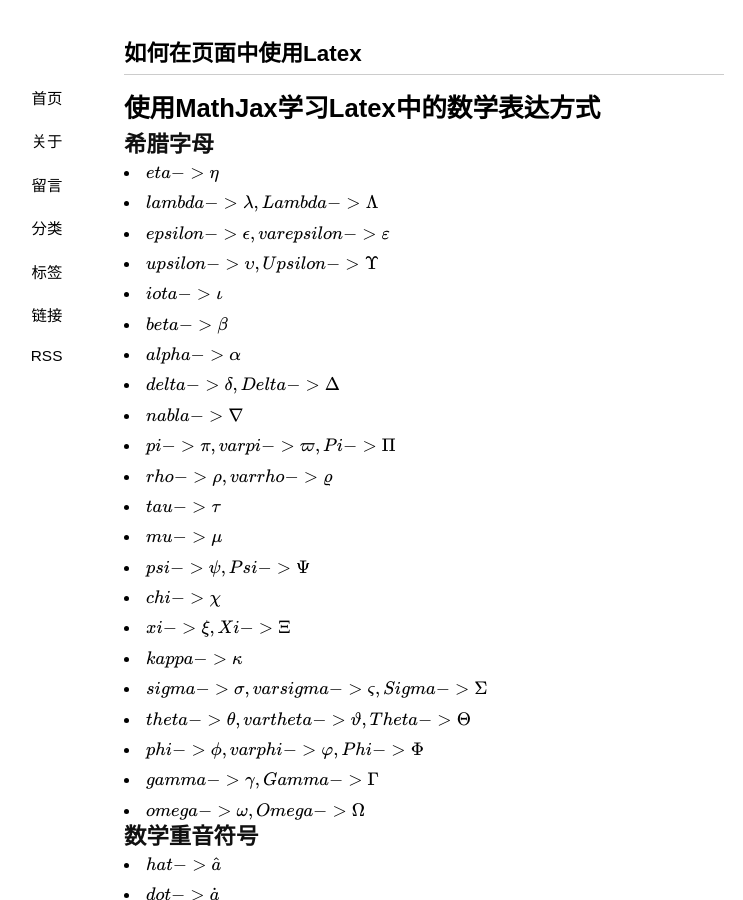
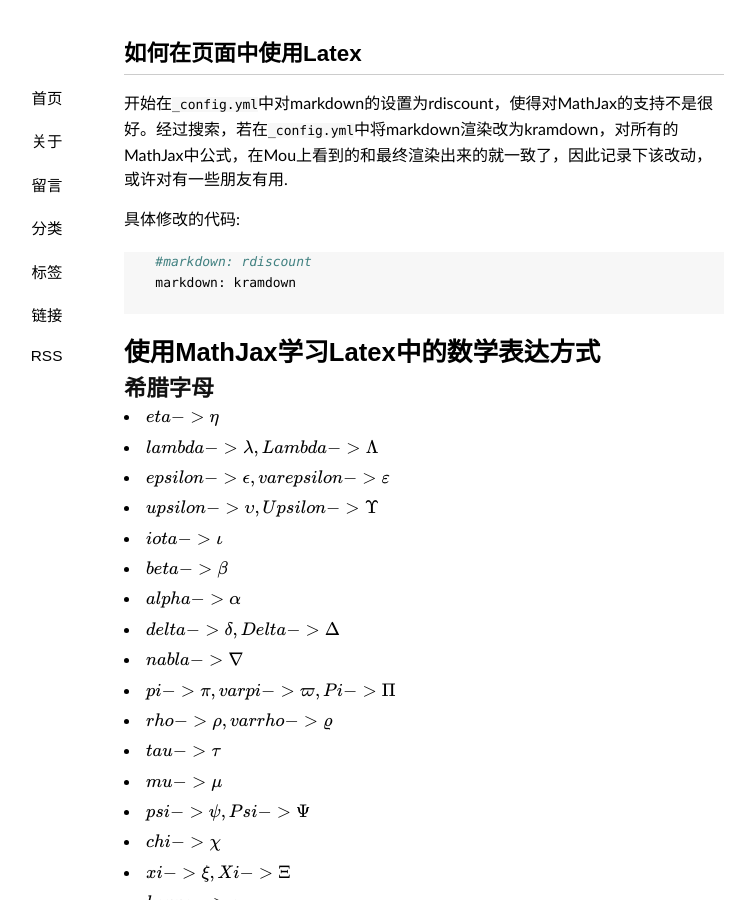
Before and after one commit to fandywang/brianli.github.com, a Jekyll site: the page built from _posts/2013-08-18-study-latex.md, in a window 1280 px wide and 900 px high. Shown: the whole window, without its empty margins (216-959 px from the left). Built offline with Jekyll 4.4.1, drawn with Linux system fonts in a browser that asks for light colours; some web fonts are replaced; formulas are drawn with MathJax 3; comment, search, counter and statistics services are not loaded.

Commit message:
change the website name and add kramdown markdown engine

```diff
--- a/_posts/2013-08-18-study-latex.md
+++ b/_posts/2013-08-18-study-latex.md
@@ -31,6 +31,15 @@
   showProcessingMessages: false
 });
 </script>
+
+开始在`_config.yml`中对markdown的设置为rdiscount，使得对MathJax的支持不是很好。经过搜索，若在`_config.yml`中将markdown渲染改为kramdown，对所有的MathJax中公式，在Mou上看到的和最终渲染出来的就一致了，因此记录下该改动，或许对有一些朋友有用.
+
+具体修改的代码:
+
+    {% highlight bash %}
+    #markdown: rdiscount
+    markdown: kramdown
+    {% endhighlight %}
 
 # 使用MathJax学习Latex中的数学表达方式
 
```
Also changed, not shown: index.md (+1 -1 lines).
